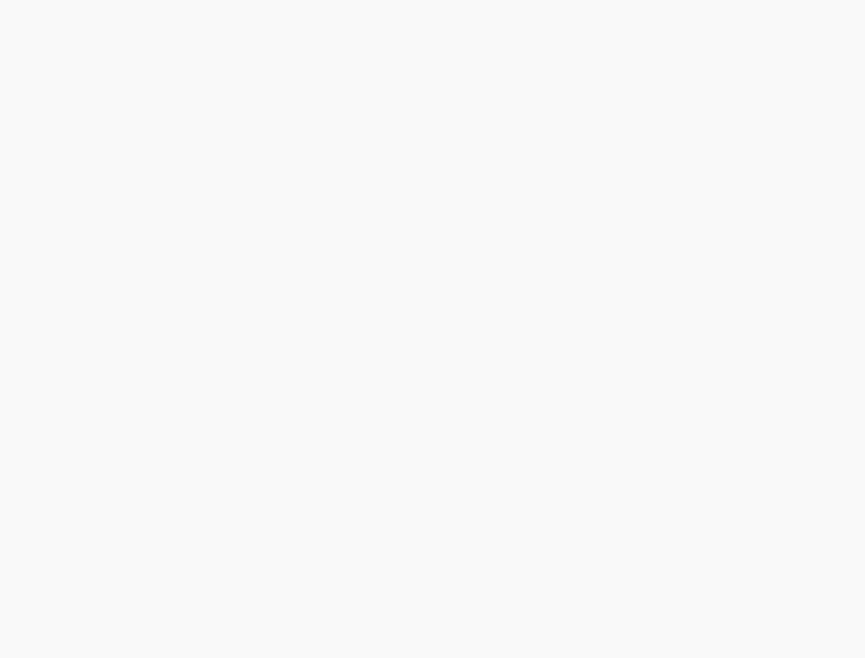
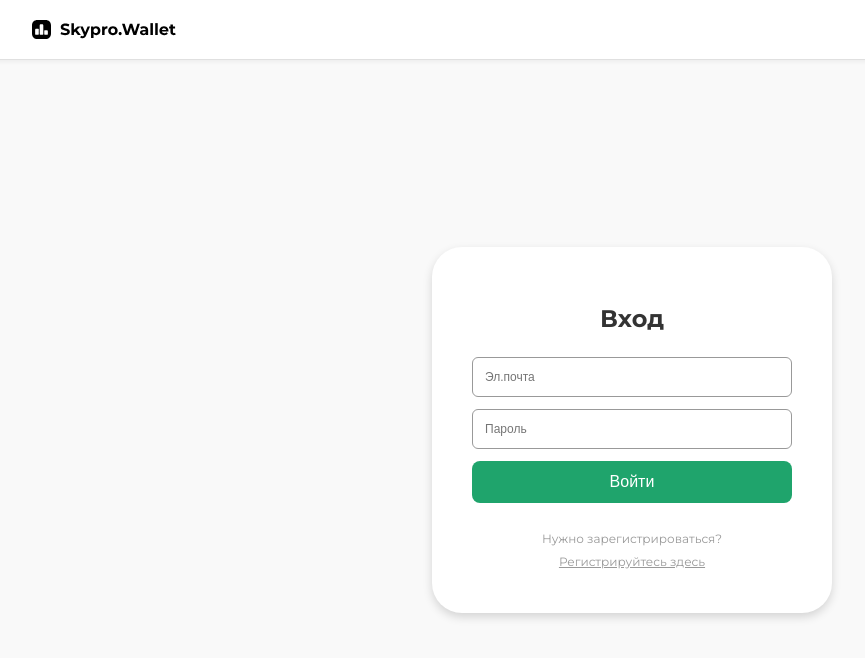
Before and after one commit to Veritas-lab/Skypro.-Wallet, a React (Vite) app: page /login in a window 1280 px wide. Before the commit this address had no page. Shown: the top 658 px of the page, without its empty margins (8-873 px from the left). Built offline with nearby package versions, Linux system fonts and the light colour scheme.

Commit message:
1). доработал авторизацию, теперь пользователь видит ошибки если ввёл не правильные данные 2). Также доработал защищённые маршруты

```diff
--- a/src/App.jsx
+++ b/src/App.jsx
@@ -1,7 +1,12 @@
 import AppRoutes from "./components/AppRoutes";
+import AuthProvider from "./context/AuthProvider";
 
 function App() {
-  return <AppRoutes />;
+  return (
+    <AuthProvider>
+      <AppRoutes />
+    </AuthProvider>
+  );
 }
 
 export default App;
--- a/src/components/AppRoutes.jsx
+++ b/src/components/AppRoutes.jsx
@@ -24,31 +24,29 @@ function AppRoutes() {
   return (
     <Router>
       <div className="AppRoutes">
-        <Routes
-        element={
-          <ProtectedRoute>
+        <Routes>
+          <Route path="/login" element={<AuthForm />} />
+          <Route path="/register" element={<RegistForm />} />
+          <Route path="/" element={<Navigate to="/login" replace />} />
 
-          </ProtectedRoute>
-        }>
-          <Route path="/" element={<AuthForm />} />
-          <Route path="/register" element={<RegistForm />} />
+          {/* Защищенные маршруты */}
           <Route path="/expenses" element={
-            <>
+            <ProtectedRoute>
               <HeaderForm />
               <CostsTable />
-            </>
+            </ProtectedRoute>
           } />
           <Route path="/new-costs" element={
-            <>
+            <ProtectedRoute>
               <HeaderForm />
               <NewCosts />
-            </>
+            </ProtectedRoute>
           } />
           <Route path="/cost-analysis" element={
-            <>
+            <ProtectedRoute>
               <HeaderForm />
               <CostAnalysis />
-            </>
+            </ProtectedRoute>
           } />
         </Routes>
       </div>
--- a/src/components/AuthForm.jsx
+++ b/src/components/AuthForm.jsx
@@ -132,6 +132,13 @@ const StyledButton = styled(Button)`
   }
 `;
 
+const ErrorMessage = styled.div`
+  color: #ff0000;
+  font-size: 12px;
+  margin-bottom: 12px;
+  text-align: center;
+`;
+
 const AuthForm = () => {
   const [showRegistration, setShowRegistration] = React.useState(false);
   const navigate = useNavigate();
@@ -152,8 +159,6 @@ const AuthForm = () => {
 
   const handleSubmit = async (e) => {
     e.preventDefault();
-    // Убираем setAuth и используем навигацию напрямую
-    navigate("/expenses");
 
     try {
       const userData = await loginUser({
@@ -161,7 +166,7 @@ const AuthForm = () => {
         password: formPassword
       });
       login(userData);
-      navigate("/");
+      navigate("/expenses");
     } catch (err) {
       setError(err.message || "Ошибка авторизации. Проверьте логин и пароль.");
     }
--- a/src/components/HeaderForm.jsx
+++ b/src/components/HeaderForm.jsx
@@ -1,5 +1,9 @@
 import React from "react";
 import styled from "styled-components";
+import { useContext } from "react";
+import { AuthContext } from "../context/AuthContext";
+import { useNavigate } from "react-router-dom";
+import { Link, useLocation } from "react-router-dom";
 
 const LogoIcon = () => {
   return (
@@ -125,7 +129,18 @@ const Spacer = styled.div`
 `;
 
 const HeaderForm = () => {
-  const isMyExpensesActive = true;
+  const { logout } = useContext(AuthContext);
+  const navigate = useNavigate();
+  const location = useLocation();
+
+
+  const isExpensesActive = location.pathname === "/expenses" || location.pathname === "/new-costs";
+  const isAnalysisActive = location.pathname === "/cost-analysis";
+
+  const handleLogout = () => {
+    logout();
+    navigate("/login");
+  };
 
   return (
     <Header>
@@ -133,17 +148,25 @@ const HeaderForm = () => {
         <LogoIcon />
       </LogoContainer>
       <Nav>
-        <NavItem href="/expenses" className={isMyExpensesActive ? "active" : ""}>
+        <NavItem
+          as={Link}
+          to="/expenses"
+          className={isExpensesActive ? "active" : ""}
+        >
           Мои расходы
         </NavItem>
 
         <Spacer />
 
-        <NavItem href="/cost-analysis" className={!isMyExpensesActive ? "active" : ""}>
+        <NavItem
+          as={Link}
+          to="/cost-analysis"
+          className={isAnalysisActive ? "active" : ""}
+        >
           Анализ расходов
         </NavItem>
 
-        <NavItem href="/" className="logout">
+        <NavItem href="#" className="logout" onClick={handleLogout}>
           Выйти
         </NavItem>
       </Nav>
--- a/src/components/RegistForm.jsx
+++ b/src/components/RegistForm.jsx
@@ -115,6 +115,13 @@ const StyledButton = styled(Button)`
   }
 `;
 
+const ErrorMessage = styled.div`
+  color: #ff0000;
+  font-size: 12px;
+  margin-bottom: 12px;
+  text-align: center;
+`;
+
 const RegistForm = ({ onLoginClick }) => {
   const navigate = useNavigate();
     const { login } = useContext(AuthContext);
@@ -141,13 +148,11 @@ const RegistForm = ({ onLoginClick }) => {
 
   const handleSubmit = async (e) => {
     e.preventDefault();
-    // Убираем setAuth и используем навигацию напрямую
-    navigate("/expenses");
 
     try {
       const user = await registerUser(formData);
       login(user);
-      navigate("/");
+      navigate("/expenses");
     } catch (err) {
       setError(err.message || "Ошибка регистрации. Проверьте данные и попробуйте снова.");
     }
```
